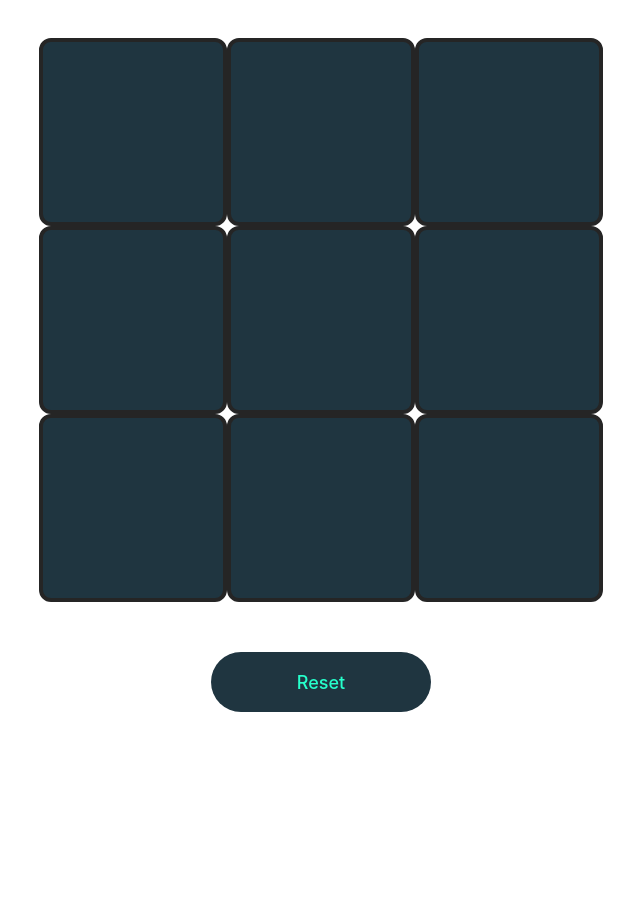
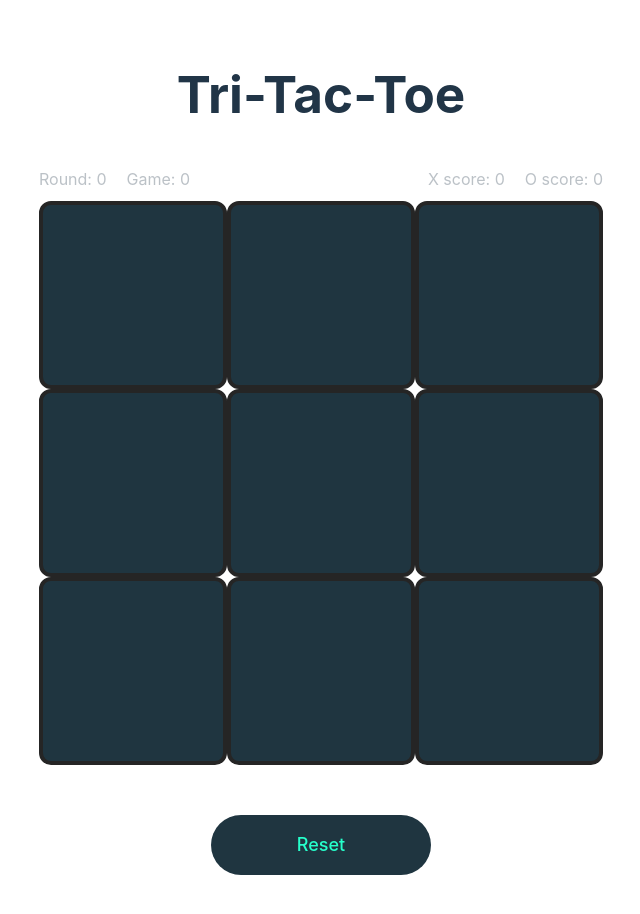
Before and after one commit to Nick-3721/tic-tac-toe, a React (Vite) app: page / in a window 1280 px wide. Shown: the top 914 px of the page, without its empty margins (319-959 px from the left). Before the commit the page ends 800 px from the top, so only its background shows below. Built offline with nearby package versions, Linux system fonts and the light colour scheme.

Commit message:
Added Scorebaords, confetti and winning now without alert()
To be added:
- add in line drawing across the winning spaces
- add in rules?
- revert to original game?

```diff
--- a/index.html
+++ b/index.html
@@ -4,7 +4,7 @@
     <meta charset="UTF-8" />
     <link rel="icon" type="image/svg+xml" href="/vite.svg" />
     <meta name="viewport" content="width=device-width, initial-scale=1.0" />
-    <title>Tic Tac Toe</title>
+    <title>Tri-Tac-Toe</title>
   </head>
   <body>
     <div id="root"></div>
--- a/package.json
+++ b/package.json
@@ -11,6 +11,7 @@
   },
   "dependencies": {
     "react": "^18.2.0",
+    "react-confetti": "^6.1.0",
     "react-dom": "^18.2.0"
   },
   "devDependencies": {
--- a/src/Components/TacTacToe/TicTacToe.css
+++ b/src/Components/TacTacToe/TicTacToe.css
@@ -62,3 +62,27 @@
   left: 0%;
   right: 0%;
 }
+
+.game-info {
+  display: flex;
+}
+
+.score-wrapper, .counter-wrapper {
+  display: flex;
+  gap: 20px;
+  opacity: 30%;
+}
+.score-wrapper{
+  margin-left: auto;
+}
+
+p {
+  margin: 10px 0;
+}
+
+.x-winner {
+  color: #FFC226;
+}
+.o-winner {
+  color: #25FFCC;
+}
--- a/src/Components/TacTacToe/TicTacToe.jsx
+++ b/src/Components/TacTacToe/TicTacToe.jsx
@@ -2,6 +2,7 @@ import React, { useRef, useState, useEffect  } from 'react'
 import './TicTacToe.css'
 import circleIcon from '../Assets/circle.png'
 import crossIcon from '../Assets/cross.png'
+import Confetti from "react-confetti"
 
 
 const TicTacToe = () => {
@@ -20,6 +21,10 @@ const TicTacToe = () => {
   const [X_Positions, setX_Positions] = useState([])
   const [O_Positions, setO_Positions] = useState([])
 
+  let [winner, setWinner] = useState(null)
+  let [roundCounter, setRoundCounter] = useState(0)
+  let [gameCounter, setGameCounter] = useState(0)
+  let [scoreboard, setScoreboard] = useState({xScore: 0, oScore: 0})
 
   useEffect(() => {
     let timer
@@ -40,37 +45,39 @@ const TicTacToe = () => {
     }
 
     if (X_turn) {
-      const newX_Positions = [...X_Positions];
+      const newX_Positions = [...X_Positions]
 
       if (newX_Positions.length === 3) {
-        const removedXPosition = newX_Positions.shift();
+        const removedXPosition = newX_Positions.shift()
         newX_Positions.push(position);
         boxRefs.current[removedXPosition].current.innerHTML = ''
     } else {
-        newX_Positions.push(position);
+        newX_Positions.push(position)
       }
-      setX_Positions(newX_Positions);
+      setX_Positions(newX_Positions)
 
-      draw(newX_Positions, "X");
+      draw(newX_Positions, "X")
       setX_Turn(false)
       if (checkWin(newX_Positions, "X")) setLock(true);
+      setRoundCounter(prevCount => prevCount +1)
     }
 
     else {
-      const newO_Positions = [...O_Positions];
+      const newO_Positions = [...O_Positions]
 
       if (newO_Positions.length === 3) {
-        const removedOPosition = newO_Positions.shift();
-        newO_Positions.push(position);
+        const removedOPosition = newO_Positions.shift()
+        newO_Positions.push(position)
         boxRefs.current[removedOPosition].current.innerHTML = ''
     } else {
-        newO_Positions.push(position);
+        newO_Positions.push(position)
       }
-      setO_Positions(newO_Positions);
+      setO_Positions(newO_Positions)
 
-      draw(newO_Positions, "O");
+      draw(newO_Positions, "O")
       setX_Turn(true)
-      if (checkWin(newO_Positions, "O")) setLock(true);
+      if (checkWin(newO_Positions, "O")) setLock(true)
+      setRoundCounter(prevCount => prevCount +1)
     }
   }
 
@@ -93,14 +100,13 @@ const TicTacToe = () => {
     }
   }
 
+  useEffect(() => {
+    console.log(`X positions are: ${X_Positions}`)
+  }, [X_Positions])
 
   useEffect(() => {
-    console.log(`X positions are: ${X_Positions}`);
-  }, [X_Positions]);
-
-  useEffect(() => {
-    console.log(`Y positions are: ${O_Positions}`);
-  }, [O_Positions]);
+    console.log(`Y positions are: ${O_Positions}`)
+  }, [O_Positions])
 
 
 
@@ -108,26 +114,22 @@ const TicTacToe = () => {
   const checkWin = (positions, currentPlayer) => {
     const hasWon = winningCombinations.some(combination =>
       combination.every(index => positions.includes(index))
-    );
+    )
 
     if (hasWon) {
-      alert(`${currentPlayer} wins!`);
       setLock(true);
+      setWinner(currentPlayer)
+
+      currentPlayer === "X"
+        ? setScoreboard((prevScore) => ({ ...prevScore, xScore: prevScore.xScore + 1 }))
+        : setScoreboard((prevScore) => ({ ...prevScore, oScore: prevScore.oScore + 1 }))
+
+        setGameCounter(prevCount => prevCount + 1)
     }
 
     return hasWon;
   };
 
-
-  const resetHandleClicky = () => {
-    setLock(false)
-    data = ["","","","","","","","",""];
-    titleRef.current.innerHTML = 'Tic tac Toe Game in <span>&nbsp;React</span>'
-
-    boxArray.map((e) => {
-      e.current.innerHTML = ''
-    })
-  }
 
    const resetHandleClick = () => {
     setLock(false)
@@ -135,10 +137,36 @@ const TicTacToe = () => {
     setO_Positions([])
     draw([], "X")
     draw([], "O")
+    setRoundCounter(0)
+    winner === "X" ? setX_Turn(true) : setX_Turn(false)
+
+    setWinner(null)
    }
 
   return (
-    <>
+    <main>
+    {winner && <Confetti />}
+      {!winner && <h1>Tri-Tac-Toe</h1>}
+      {winner === "X" && <h1 className='x-winner'>X has won the game</h1>}
+      {winner === "O" && <h1 className='o-winner'>O has won the game</h1>}
+
+    {/* <h1>
+      {!winner && "Tri-Tac-Toe"}
+      {winner === "X" && <span className='x-winner'>X has won the game</span>}
+      {winner === "O" && <span className='o-winner'>O has won the game</span>}
+    </h1> */}
+
+
+    <div className="game-info">
+      <div className="counter-wrapper">
+        {<p>Round: {roundCounter}</p>}
+        {<p>Game: {gameCounter}</p>}
+      </div>
+      <div className="score-wrapper">
+        <p>{` X score: ${scoreboard.xScore}`}</p>
+        <p>{` O score: ${scoreboard.oScore}`}</p>
+      </div>
+    </div>
       <div className="board">
         {Array.from({ length: 9 }).map((_, index) => (
           <div
@@ -151,8 +179,7 @@ const TicTacToe = () => {
       </div>
       {errorMessage && <p className="error-message">This position is already in use</p>}
       <button className='reset' onClick={()=>{resetHandleClick()}}>Reset</button>
-
-    </>
+    </main>
   )
 }
 
```
Also changed, not shown: 1 other file (tests, documents, lock files or other folders).
